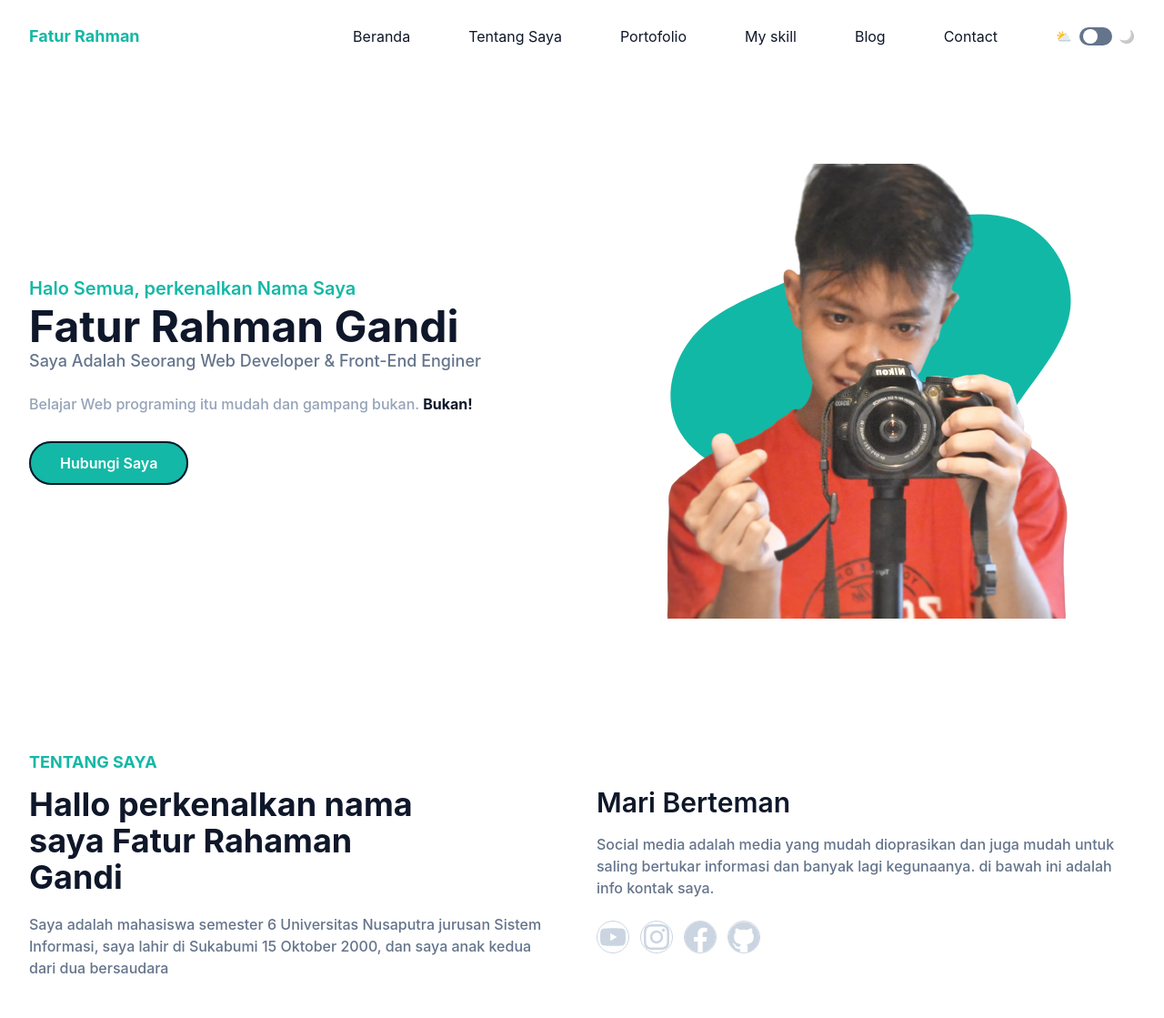
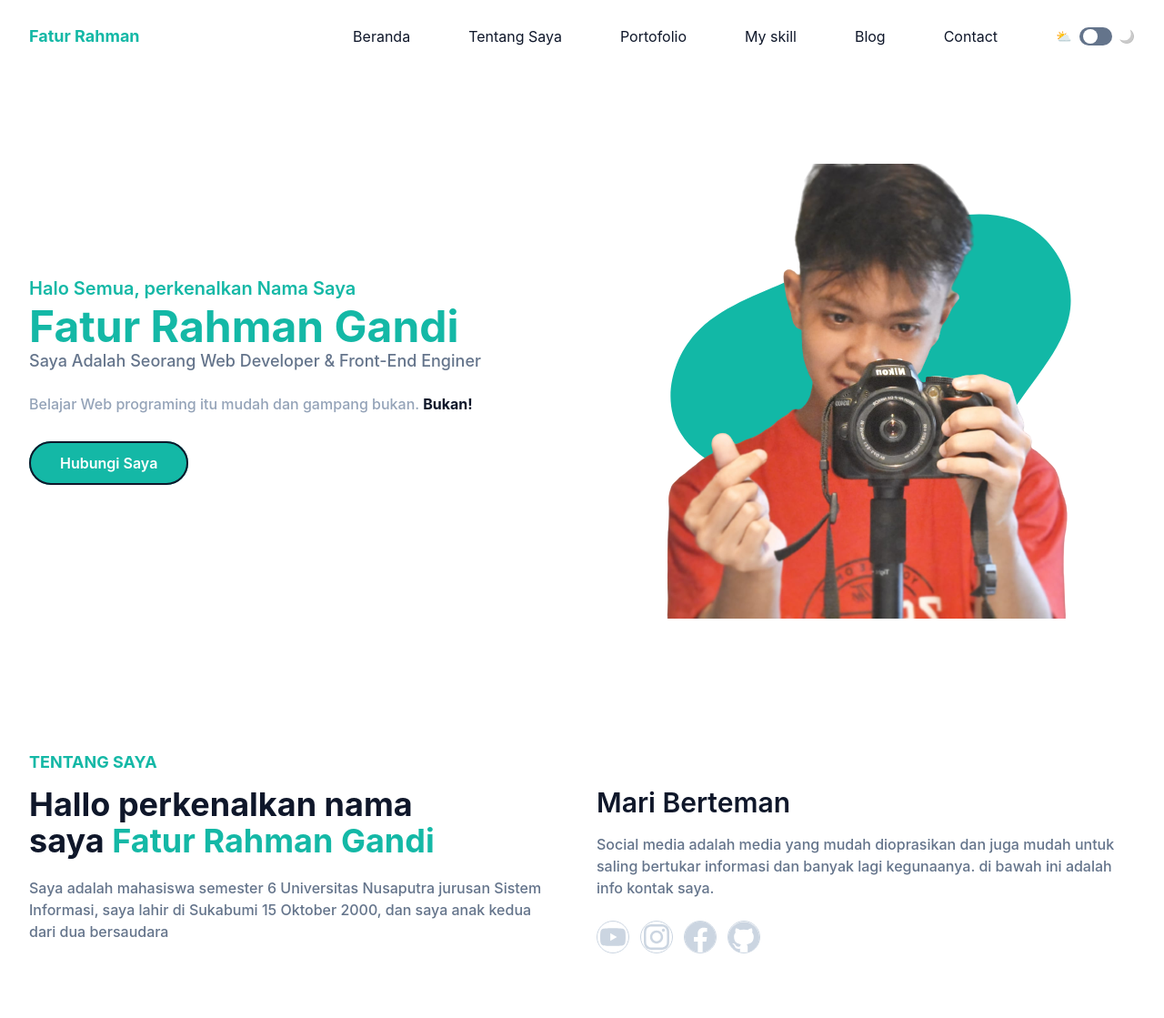
Before and after one commit to Fatur-r45/portfolio-tailwind-css, a website: page index.html in a window 1280 px wide. Shown: the top 1119 px of the page at 91% size. Drawn offline with nearby package versions, Linux system fonts and the light colour scheme.

Commit message:
memodipikasi nama

```diff
--- a/index.html
+++ b/index.html
@@ -132,7 +132,7 @@
             <h1 class="text-base font-semibold text-primary md:text-xl" data-aos="fade-right" data-aos-duration="1000">
               Halo Semua, perkenalkan Nama Saya
               <span
-                class="mt-1 block text-4xl font-bold text-dark dark:text-white lg:text-5xl"
+                class="mt-1 block text-4xl font-bold text-blue-600 dark:text-blue-600 lg:text-5xl"
                 >Fatur Rahman Gandi</span
               >
             </h1>
@@ -191,7 +191,7 @@
             <h2
               class="mb-5 max-w-md text-3xl font-bold text-dark dark:text-white lg:text-4xl"
             >
-              Hallo perkenalkan nama saya Fatur Rahaman Gandi
+              Hallo perkenalkan nama saya <span class="text-primary font-extrabold">Fatur Rahman Gandi</span>
             </h2>
             <p class="max-w-xl text-base font-medium text-slate-500">
               Saya adalah mahasiswa semester 6 Universitas Nusaputra jurusan
```
